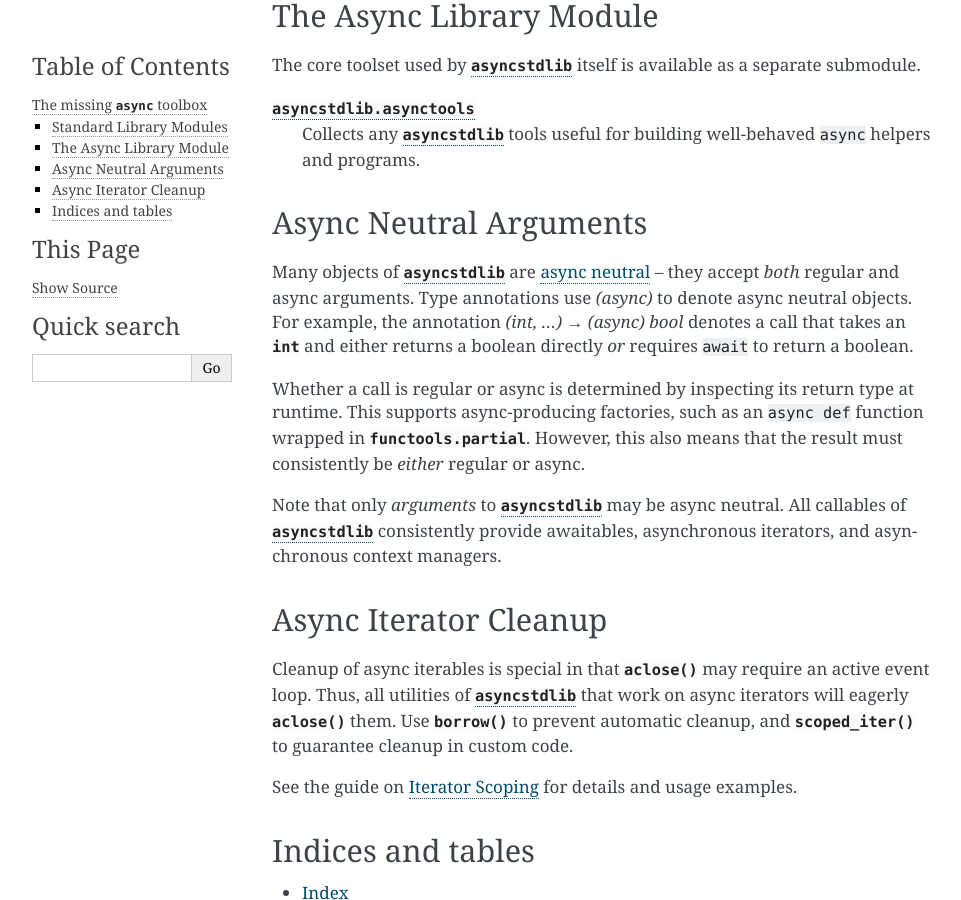
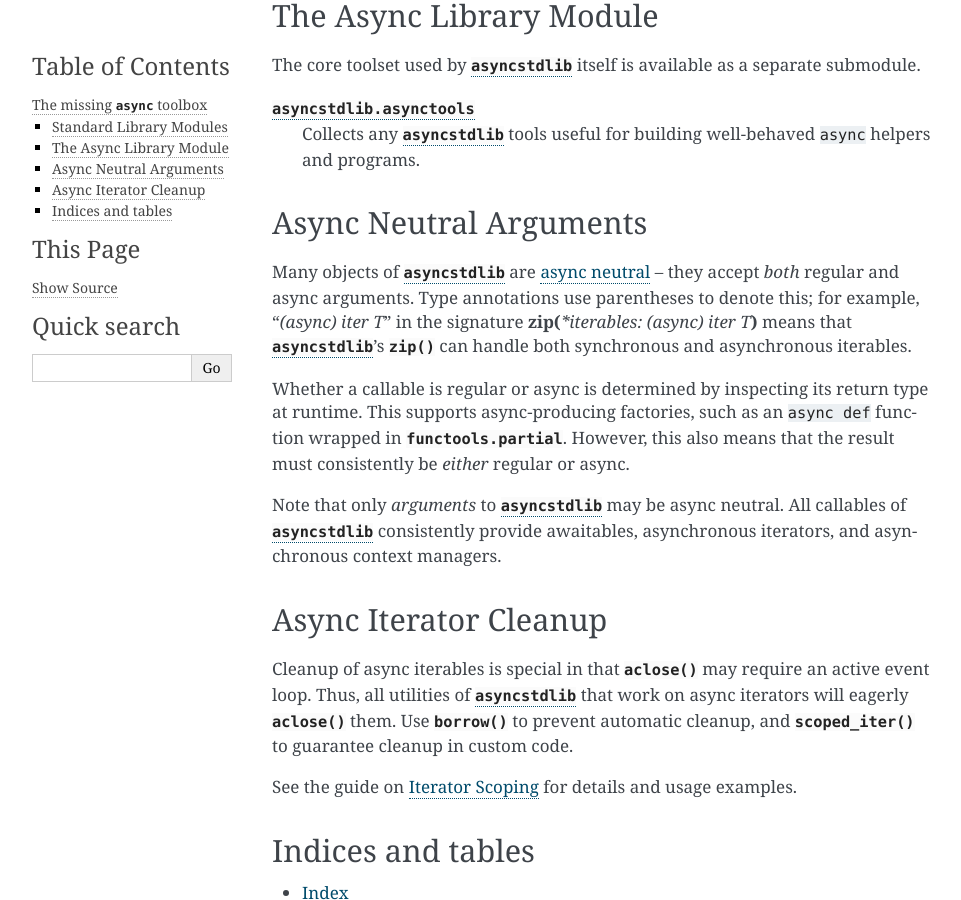
Before and after one commit to maxfischer2781/asyncstdlib, a Sphinx documentation site: the page built from docs/index.rst, in a window 1280 px wide and 900 px high, scrolled down 1005 px. Shown: the whole window, without its empty margins (148-1109 px from the left). Built offline with Sphinx 7.4.7, drawn with Linux system fonts in a browser that asks for light colours; formulas are drawn with MathJax 3.

Commit message:
reworded async neutral explanation

```diff
--- a/docs/index.rst
+++ b/docs/index.rst
@@ -121,12 +121,12 @@ Async Neutral Arguments
 
 Many objects of :py:mod:`asyncstdlib` are :term:`async neutral` -- they accept
 *both* regular and async arguments.
-Type annotations use *(async)* to denote async neutral objects.
-For example, the annotation *(int, ...) → (async) bool* denotes a call that takes an
-:py:class:`int` and either returns a boolean directly *or* requires ``await`` to
-return a boolean.
+Type annotations use parentheses to denote this;
+for example, "*(async) iter T*" in the signature **zip(**\ *\*iterables: (async) iter T*\ **)**
+means that :py:mod:`asyncstdlib`'s :py:func:`~builtins.zip`
+can handle both synchronous and asynchronous iterables.
 
-Whether a call is regular or async is determined by inspecting its
+Whether a callable is regular or async is determined by inspecting its
 return type at runtime.
 This supports async-producing factories, such as an ``async def``
 function wrapped in :py:class:`functools.partial`.
```
